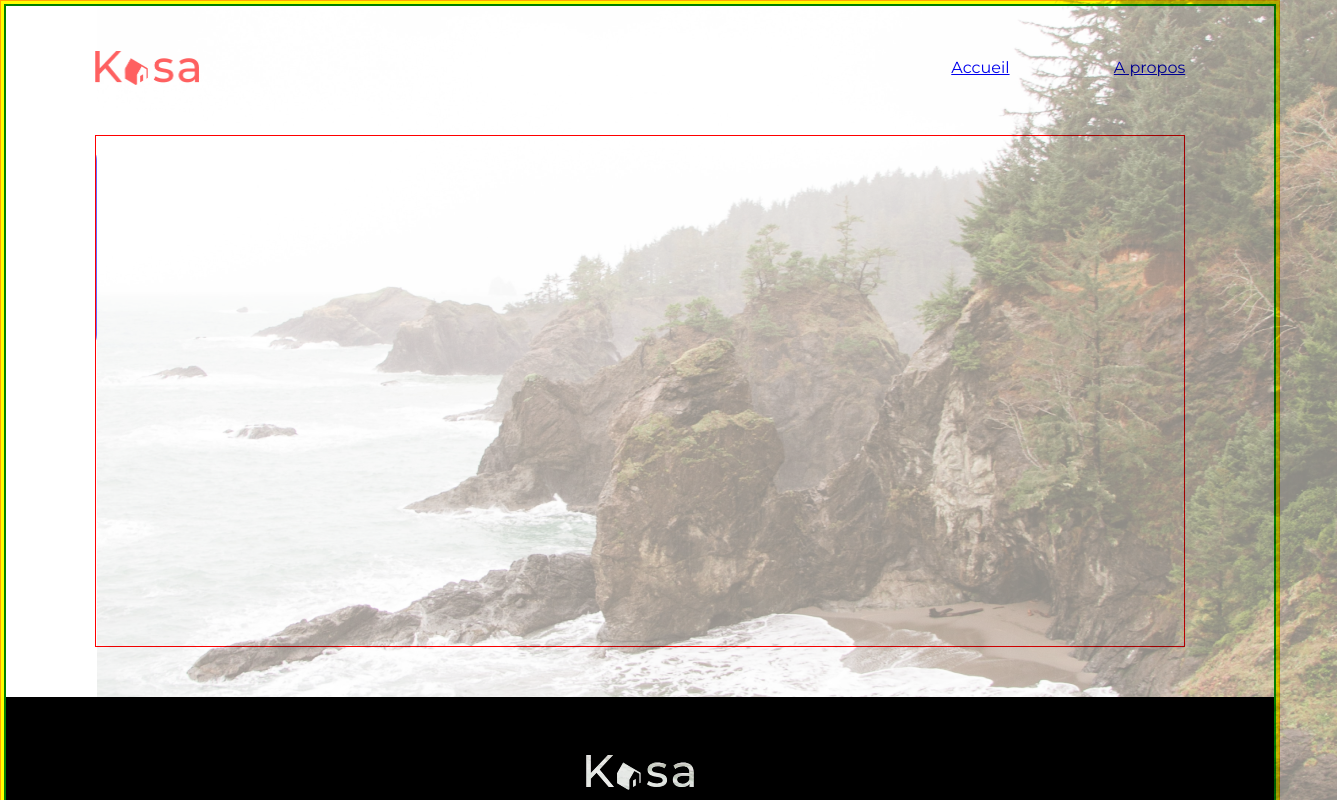
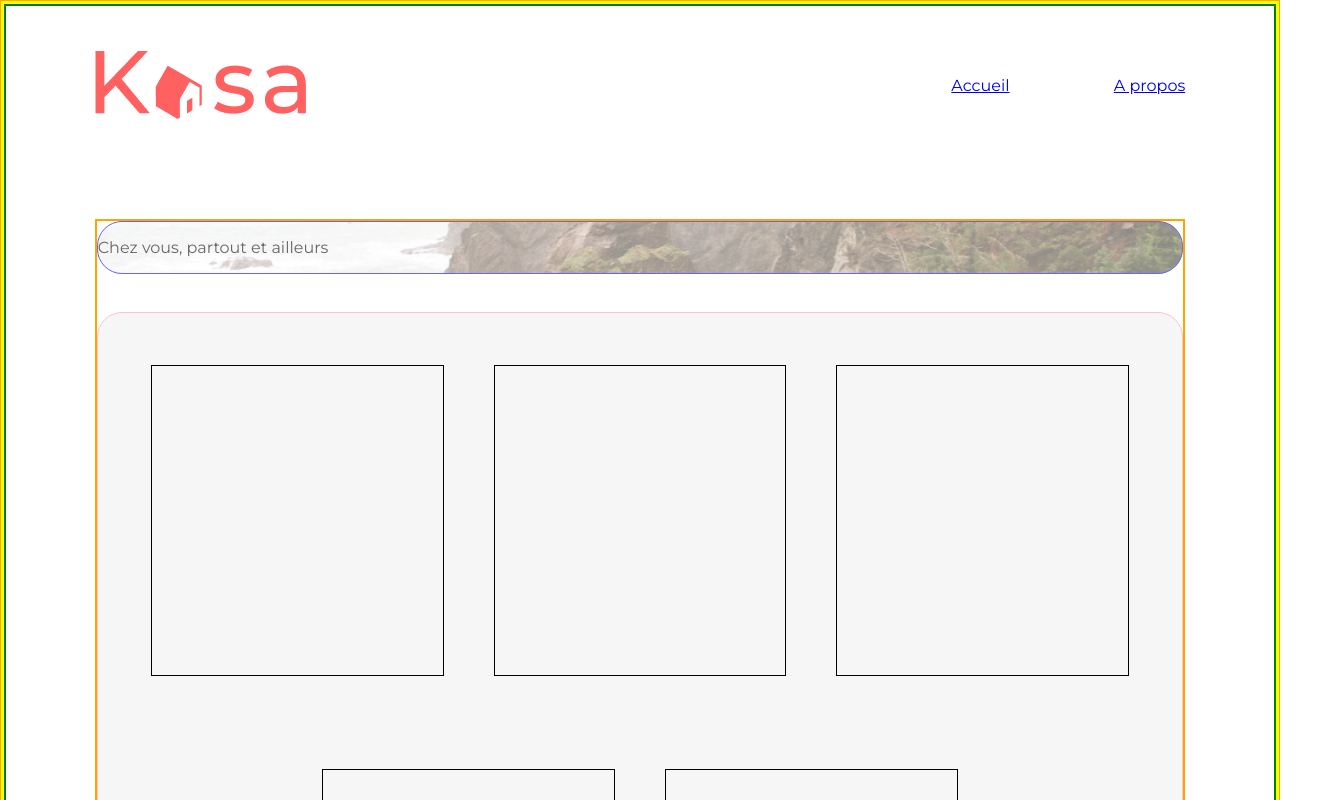
Before and after one commit to 7Flafleur/kasa, a React (Create React App) app: page / in a window 1280 px wide. Shown: the top 800 px of the page, 1337 px wide, since content can reach past the window. Built offline with nearby package versions, Linux system fonts and the light colour scheme.

Commit message:
banner gallery

```diff
--- a/src/components/A_propos.jsx
+++ b/src/components/A_propos.jsx
@@ -7,7 +7,7 @@ export default function Apropos () {
     return(
         <div className="apropos">
             <Banner img={img2} id="apropos-banner" />
-            {/* Other content */}
+
         </div>
     )
 }
--- a/src/components/Banner.jsx
+++ b/src/components/Banner.jsx
@@ -1,7 +1,11 @@
+import img1 from "../assets/Image source 1.png"
+import img1l from "../assets/img1l.jpg"
+
+
 export default function Banner (props) {
     return(
-        <section className={`banner ${props.id}`}>
-            <img src={props.img} alt="" />
+        <section className={`banner ${props.id}`} style={{ backgroundImage: `url(${props.img})` }}>
+            <p className="chezvous">Chez vous, partout et ailleurs</p>
         </section>
     )
 }
--- a/src/components/Home.jsx
+++ b/src/components/Home.jsx
@@ -5,7 +5,14 @@ export default function Home () {
     return(
         <div className="home">
             <Banner img={img1} id="home-banner" />
-            <section className="gallery"></section>
+            <section className="gallery">
+                <div></div>
+                <div></div>
+                <div></div>
+                <div></div>
+                <div></div>
+
+            </section>
         </div>
     )
 }
--- a/src/index.scss
+++ b/src/index.scss
@@ -32,9 +32,10 @@
     border: solid green 2px;
     display: flex; // Change this
     flex-direction: column;
+    gap:50px;
     align-items: center;
     width: 100%;
-    height:100vh;
+    min-height:100vh;
     padding-top: 45px;
   }
 
@@ -59,28 +60,36 @@
 }
 
 
-
-.banner{
+.banner {
+  position: relative;
+  display: flex;
+  align-items: center;
   border: solid blue 1px;
   width: 100%;
-  height: 223px;
+  height: 20%;
   border-radius: 25px;
-opacity: 0.6;
-background: #000;
+  opacity: 0.6;
+  background: #000 url("./assets/img1l.jpg") no-repeat; // replace with your image path
+  background-size: cover;
+  background-position: center; // adjust this to control the position of the image
+  mix-blend-mode: darken;
 
-mix-blend-mode: darken;
-
-img{
-  position: absolute;
-  top:0;
+  img {
+    left: 0;
+    object-fit: cover;
+    position: fixed;
+    top: 0;
+    width: $body-width-d;
+  }
 }
 
-}
-
+// .banner #home-banner {
+//   background-image: url("./assets/Image source 1.png");
+// }
 
 .home{
 
-  border: solid red 1px;
+  border: solid orange 2px;
   display: flex;
   flex-direction: column;
   align-items:  center;
@@ -88,6 +97,31 @@ img{
   width: $body-width-d;
   margin-top:50px;
   margin-bottom:50px;
+
+}
+
+.gallery{
+  background-color: $grey;
+  border: solid pink 1px;
+  border-radius: 25px;
+  display: flex;
+  flex-wrap: wrap;
+  gap:50px;
+  align-items: center;
+  justify-content: center;
+  margin:38px;
+  padding:30px 0 38px 0;
+  height:829px;
+  // height:75%;
+  width:100%;
+
+
+  div{
+    border:#000 solid 1px;
+    width: 27%;
+    height: 41%;
+  }
+
 
 }
 
@@ -102,7 +136,8 @@ img{
 
 .footer{
   background-color: $black;
-  height: $footer-height;
+  height: 209px;
+  margin-top: auto;
   width: 100%;
   img{
     width:100%;
```
Also changed, not shown: src/App.js (line endings or trailing spaces), src/assets/img1l.jpg (added).
